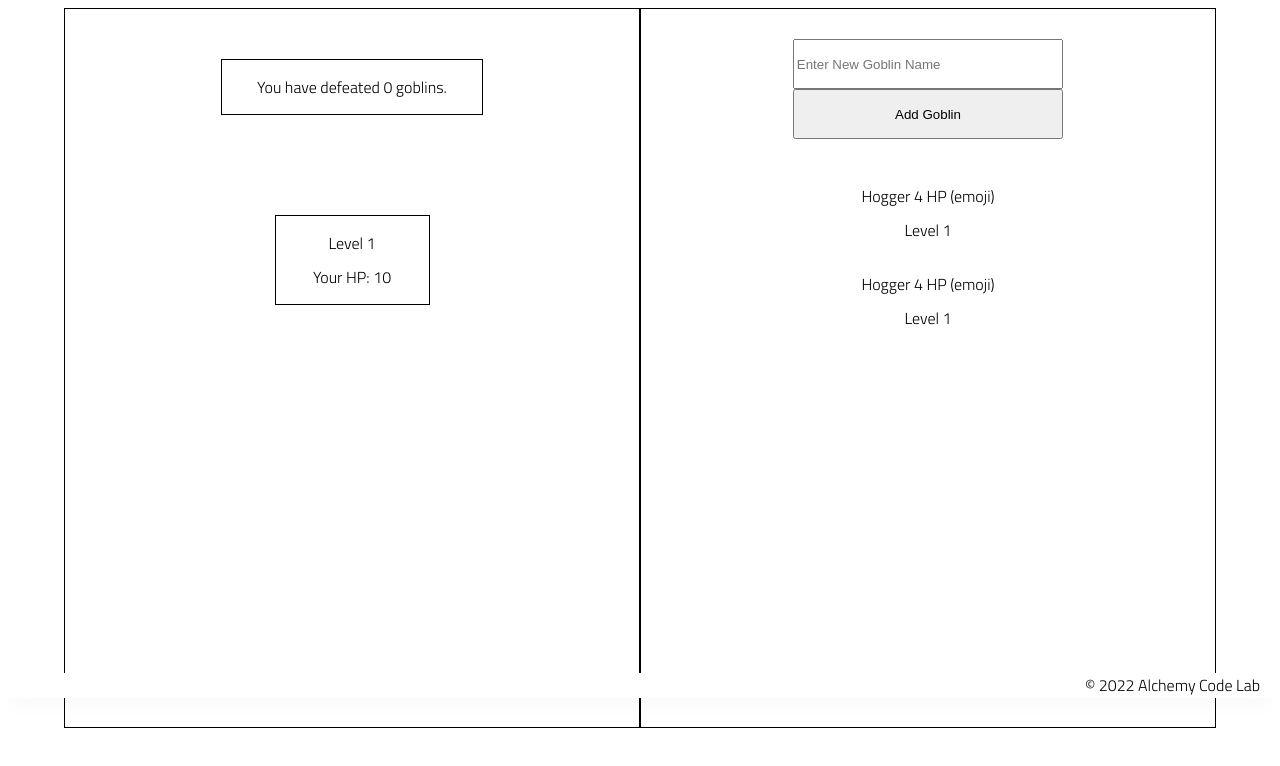
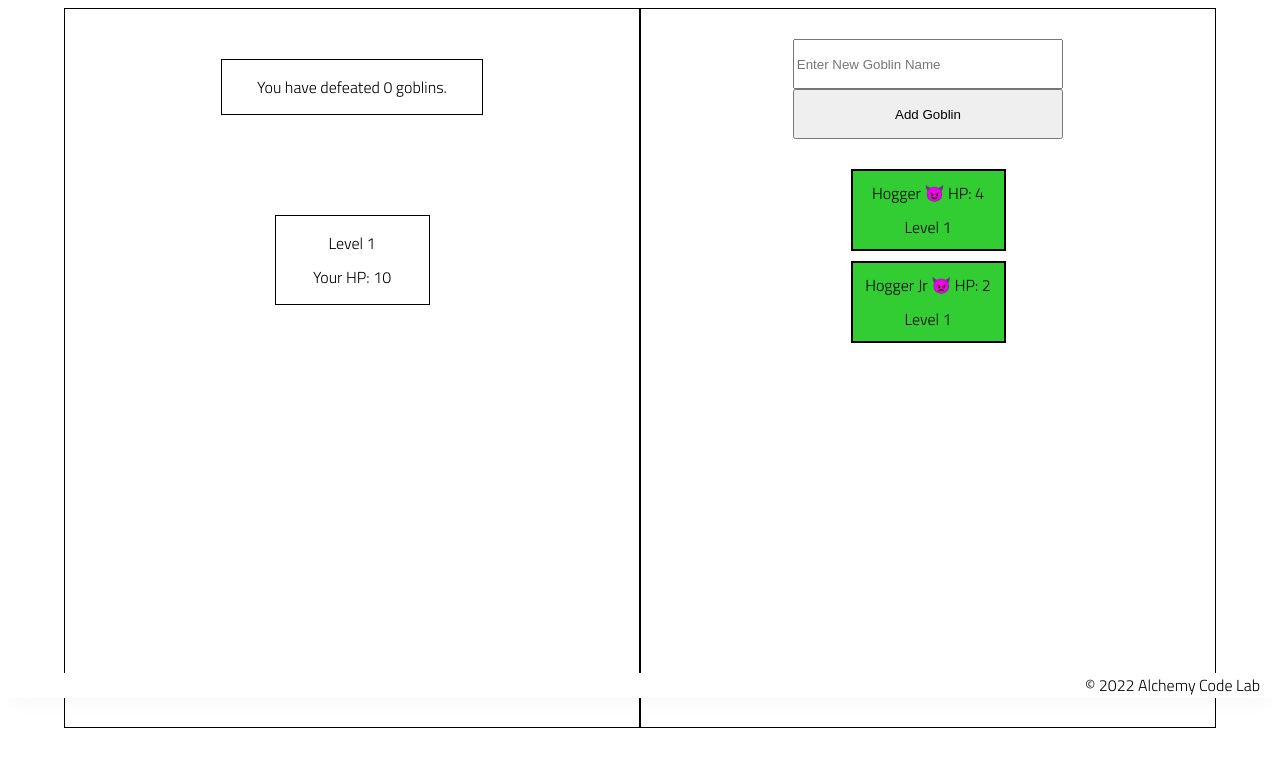
Before and after one commit to rileyjhoff/1.2b-goblin-fighter-from-scratch, a plain HTML site: page index.html in a window 1280 px wide. Shown: the part 102-868 px from the top of the page. Drawn offline with Linux system fonts and the light colour scheme.

Commit message:
declared displayGoblin function

```diff
--- a/app.js
+++ b/app.js
@@ -1,5 +1,5 @@
 // import functions and grab DOM elements
-
+import { renderGoblins } from './render-utils.js';
 const defeatedGoblinsEl = document.querySelector('#defeated-goblins-count');
 const playerLevelEl = document.querySelector('#player-level');
 const playerHpEl = document.querySelector('#player-hp');
@@ -28,7 +28,7 @@ let goblins = [
     },
     {
         name: 'Hogger Jr',
-        hp: Math.ceil(Math.random() * (4)),
+        hp: Math.ceil(Math.random() * (3)),
         level: 1,
         strength: 1,
         agility: 1,
@@ -42,3 +42,13 @@ console.log(defeatedGoblinsEl, defeatedGoblinCount, goblinFormEl, goblinListEl,
     // get user input
     // use user input to update state
     // update DOM to reflect the new state
+
+function displayGoblins() {
+    goblinListEl.textContent = '';
+    for (let goblin of goblins) {
+        let goblinDiv = renderGoblins(goblin);
+        goblinListEl.append(goblinDiv);
+    }
+}
+
+displayGoblins();
--- a/index.html
+++ b/index.html
@@ -9,7 +9,7 @@
     <link rel="stylesheet" href="./styles/reset.css">
     <link rel="stylesheet" href="./styles/style.css">
     <link rel="stylesheet" href="./styles/home.css">
-    <title>Document</title>
+    <title>Goblin Fighter</title>
 </head>
 
 <body>
--- a/render-utils.js
+++ b/render-utils.js
@@ -3,18 +3,19 @@ export function renderGoblins(goblin) {
     const nameAndHpEl = document.createElement('p');
     const levelEl = document.createElement('p');
 
-    nameAndHpEl.append(`${goblin.name} - HP: ${goblin.hp} `);
+    nameAndHpEl.append(`${goblin.name} `);
 
     if (goblin.hp >= 5) {
-        nameAndHpEl.append('👹');
+        nameAndHpEl.append(' 👹 ');
     } else if (goblin.hp >= 3) {
-        nameAndHpEl.append('😈');
+        nameAndHpEl.append(' 😈 ');
     } else if (goblin.hp >= 1) {
-        nameAndHpEl.append('👿');
+        nameAndHpEl.append(' 👿 ');
     } else if (goblin.hp === 0) {
-        nameAndHpEl.append('💀');
+        nameAndHpEl.append(' 💀 ');
     }
 
+    nameAndHpEl.append(`   HP: ${goblin.hp}`);
     levelEl.append(`Level ${goblin.level}`);
 
     goblinDiv.append(nameAndHpEl, levelEl);
--- a/styles/style.css
+++ b/styles/style.css
@@ -117,7 +117,7 @@ footer {
     padding: 30px;
 }
 
-.goblin-container div {
+.goblin-container div > div {
     width: 80%;
     padding: 5px;
     margin-bottom: 10px;
@@ -125,6 +125,8 @@ footer {
     flex-direction: column;
     align-items: center;
     min-width: 155px;
+    border: solid black 2px;
+    background-color:limegreen
 }
 
 .goblin-container div > p {
```
